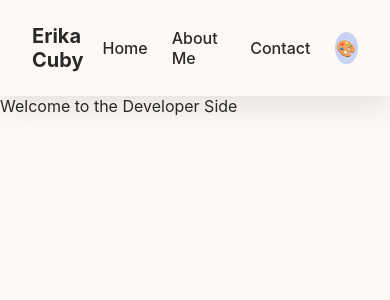
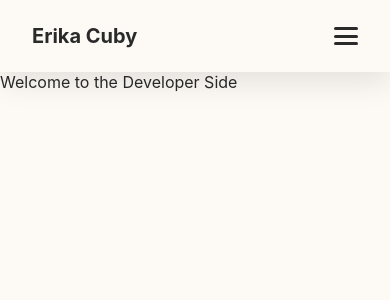
Before and after one commit to ErikaCuby/ek-web-portfolio, a React (Vite) app: page /developer in a window 390 px wide. Shown: the top 300 px of the page. Built offline with nearby package versions, Linux system fonts and the light colour scheme; the HTML template or start-up script is replaced by a standard one.

Commit message:
Added hamburger Navbar for smaller desktops

```diff
--- a/src/components/CircleLink.jsx
+++ b/src/components/CircleLink.jsx
@@ -1,3 +1,5 @@
+// Designed circle link component presented for the Landing page of the app
+
 import React from "react";
 import "./CircleLink.css";
 
--- a/src/components/Navbar.css
+++ b/src/components/Navbar.css
@@ -1,3 +1,4 @@
+/* === Desktop/Navbar base === */
 .navbar {
   display: flex;
   justify-content: space-between;
@@ -36,7 +37,7 @@
 }
 
 .circle-switch {
-  width: 32px;
+   width: 32px;
   height: 32px;
   border-radius: 50%;
   background-color: var(--accent-color-code);
@@ -52,3 +53,78 @@
 .circle-switch:hover {
   transform: scale(1.1);
 }
+
+/* === Hamburger icon === */
+.hamburger {
+  display: none;
+  flex-direction: column;
+  justify-content: space-between;
+  width: 24px;
+  height: 18px;
+  cursor: pointer;
+  z-index: 1100;
+}
+
+.hamburger span {
+  height: 3px;
+  background: var(--text-color);
+  border-radius: 4px;
+  transition: all 0.3s ease;
+}
+
+.hamburger.open span:nth-child(1) {
+  transform: translateY(7.5px) rotate(45deg);
+}
+.hamburger.open span:nth-child(2) {
+  opacity: 0;
+}
+.hamburger.open span:nth-child(3) {
+  transform: translateY(-7.5px) rotate(-45deg);
+}
+
+/* === Responsive / Rollete-Style Mobile Nav === */
+@media (max-width: 768px) {
+  .navbar {
+    position: relative;
+  }
+
+  .navbar-right {
+    position: absolute;
+    top: 100%;
+    left: 0;
+    right: 0;
+    width: 100%;
+    overflow: hidden;
+    background: var(--bg-color);
+    flex-direction: column;
+    align-items: center;
+    justify-content: center;
+    gap: 1.5rem;
+    padding: 0 2rem;
+    border-radius: 0 0 16px 16px;
+    box-shadow: var(--shadow);
+    max-height: 0;
+    opacity: 0;
+    transition:
+      max-height 0.6s cubic-bezier(0.23, 1, 0.32, 1),
+      opacity 0.8s ease;
+    z-index: 100;
+    clip-path: inset(0 round 0 0 16px 16px);
+  }
+
+  .navbar-right.open {
+    max-height: 300px; /* Adjust based on number of links */
+    opacity: 1;
+  }
+
+  .hamburger {
+    display: flex;
+    z-index: 101;
+  }
+
+  .nav-link,
+  .circle-switch {
+    width: 100%;
+    text-align: center;
+  }
+}
--- a/src/components/Navbar.jsx
+++ b/src/components/Navbar.jsx
@@ -1,11 +1,16 @@
-import { Link, useLocation } from "react-router-dom";
+import { useLocation, Link } from "react-router-dom";
+import { useState } from "react";
 import "./Navbar.css";
 
 const Navbar = () => {
+  const [menuOpen, setMenuOpen] = useState(false);
   const location = useLocation();
   const isDeveloper = location.pathname.includes("developer");
   const currentSection = isDeveloper ? "developer" : "illustration";
   const oppositeSection = isDeveloper ? "illustration" : "developer";
+
+  const toggleMenu = () => setMenuOpen(!menuOpen);
+  const closeMenu = () => setMenuOpen(false);
 
   return (
     <nav className="navbar">
@@ -15,20 +20,36 @@ const Navbar = () => {
         </Link>
       </div>
 
-      <div className="navbar-right">
-        <Link to={`/${currentSection}`} className="nav-link">
+      <div className={`navbar-right ${menuOpen ? "open" : ""}`}>
+        <Link
+          to={`/${currentSection}`}
+          className="nav-link"
+          onClick={closeMenu}
+        >
           Home
         </Link>
-        <Link to="/about" className="nav-link">
+        <Link to="/about" className="nav-link" onClick={closeMenu}>
           About Me
         </Link>
-        <Link to="/contact" className="nav-link">
+        <Link to="/contact" className="nav-link" onClick={closeMenu}>
           Contact
         </Link>
-
-        <Link to={`/${oppositeSection}`} className="circle-switch">
+        <Link
+          to={`/${oppositeSection}`}
+          className="circle-switch"
+          onClick={closeMenu}
+        >
           {oppositeSection === "developer" ? "💻" : "🎨"}
         </Link>
+      </div>
+
+      <div
+        className={`hamburger ${menuOpen ? "open" : ""}`}
+        onClick={toggleMenu}
+      >
+        <span />
+        <span />
+        <span />
       </div>
     </nav>
   );
--- a/src/pages/Landing.jsx
+++ b/src/pages/Landing.jsx
@@ -1,3 +1,6 @@
+// Landing page of the app
+// This page contains two circle links that navigate to the developer and illustration pages when clicked.
+
 import React from "react";
 import { useNavigate } from "react-router-dom";
 import CircleLink from "../components/CircleLink";
```
